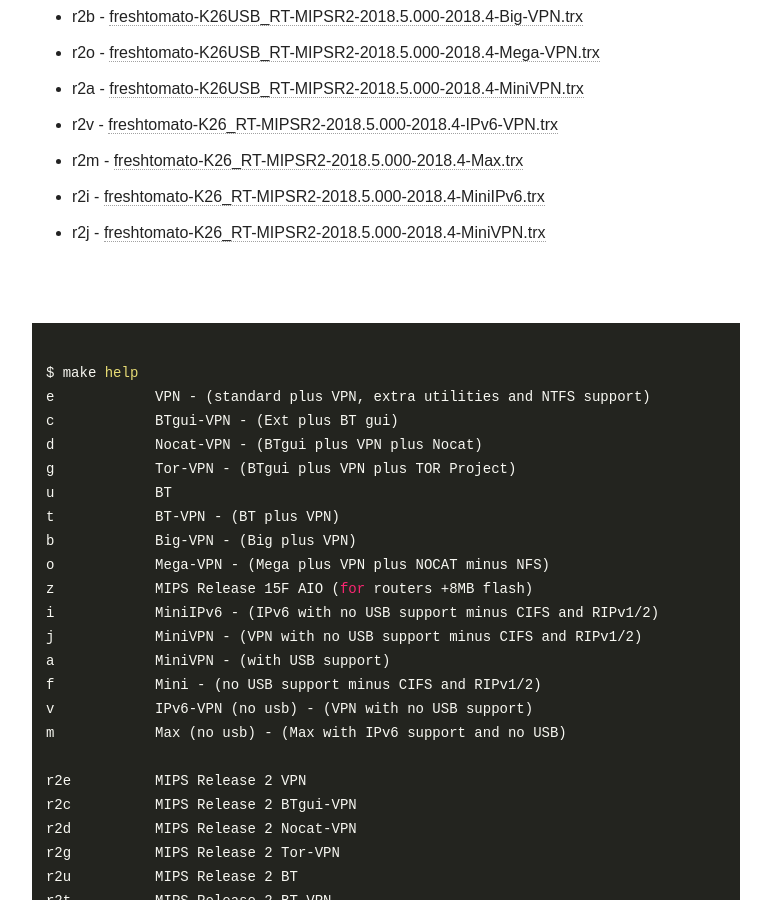
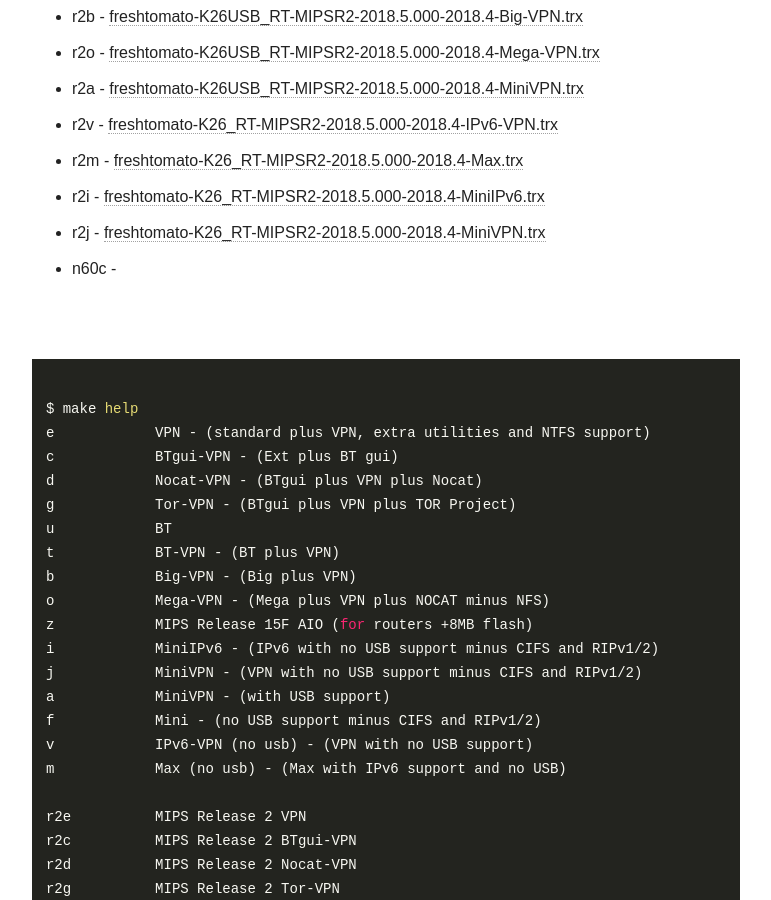
Before and after one commit to oglopss/freshtomato-mips-ci-jekyll, a Jekyll site: the page built from index.html, in a window 1280 px wide and 900 px high, scrolled down 1351 px. Shown: the whole window, without its empty margins (254-1025 px from the left). Built offline with Jekyll 4.4.1, drawn with Linux system fonts in a browser that asks for light colours; nearby versions of some CDN libraries.

Commit message:
Travis build 47 n60c pushed to gh-pages

```diff
--- a/_data/ss.yml
+++ b/_data/ss.yml
@@ -27,3 +27,4 @@
   - 0027 r2m freshtomato-K26_RT-MIPSR2-2018.5.000-2018.4-Max.trx
   - 0028 r2i freshtomato-K26_RT-MIPSR2-2018.5.000-2018.4-MiniIPv6.trx
   - 0029 r2j freshtomato-K26_RT-MIPSR2-2018.5.000-2018.4-MiniVPN.trx
+  - 0032 n60c
```
